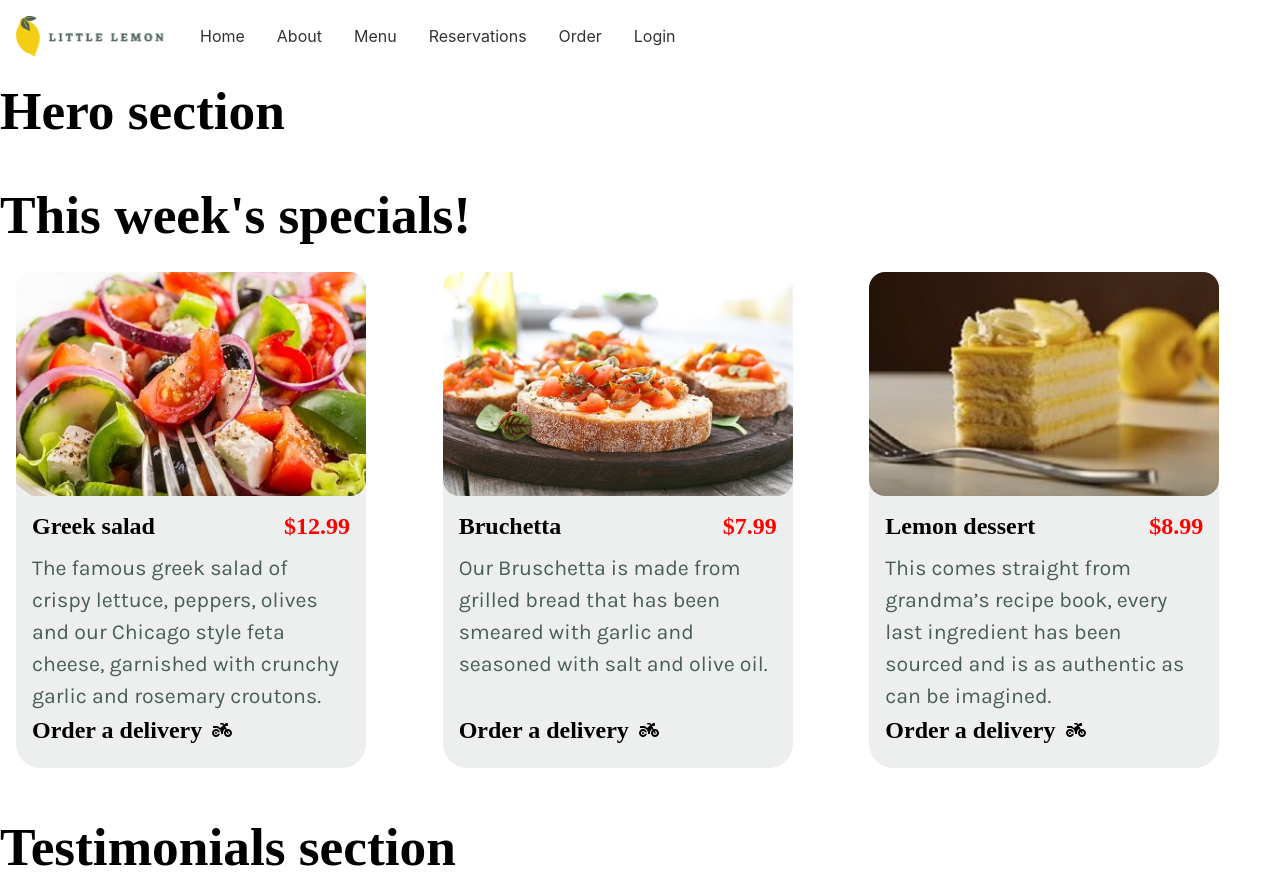
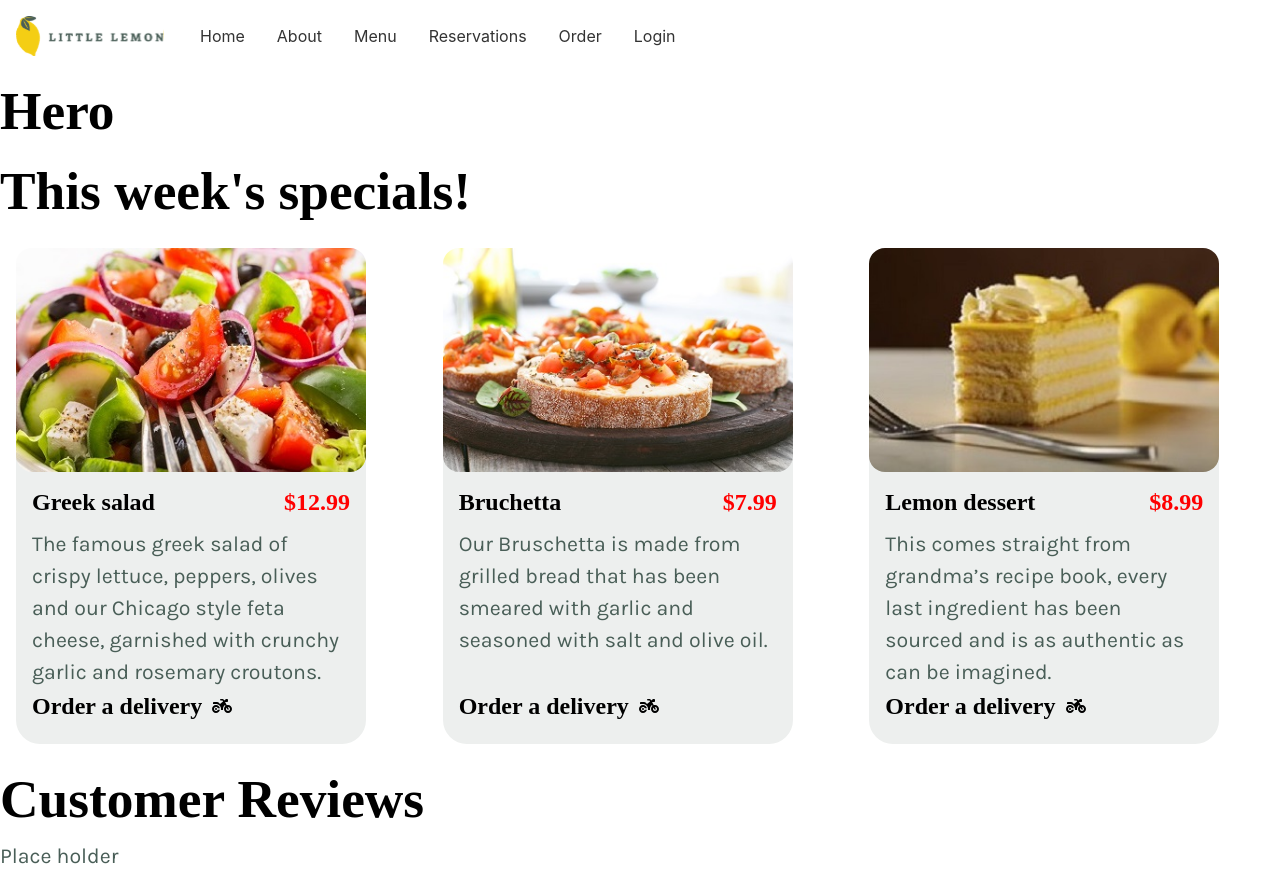
Before and after one commit to bryanluza/fewd-capstone-project, a React (Create React App) app: page / in a window 1280 px wide. Shown: the top 892 px of the page. Built offline with nearby package versions, Linux system fonts and the light colour scheme; a web font is replaced by a local one.

Commit message:
Reorganize structure and add components to be developed.

```diff
--- /dev/null
+++ b/src/components/Backstory.js
@@ -0,0 +1,11 @@
+// Backstory.js
+
+const Backstory = () => {
+    return (
+        <>
+            <h2>Our story</h2>
+        </>
+    )
+}
+
+export default Backstory;
--- /dev/null
+++ b/src/components/Hero.js
@@ -0,0 +1,11 @@
+// Hero.js
+
+const Hero = () => {
+    return (
+        <>
+            <h2>Hero</h2>
+        </>
+    )
+}
+
+export default Hero;
--- /dev/null
+++ b/src/components/ReviewCard.js
@@ -0,0 +1,11 @@
+// ReviewCard.js
+
+const ReviewCard = () => {
+    return (
+        <>
+            <p>Place holder</p>
+        </>
+    );
+}
+
+export default ReviewCard;
--- /dev/null
+++ b/src/components/Reviews.js
@@ -0,0 +1,13 @@
+// Review.js
+import ReviewCard from './ReviewCard';
+
+const Review = () => {
+    return (
+        <>
+            <h2>Customer Reviews</h2>
+            <ReviewCard/>
+        </>
+    )
+}
+
+export default Review;
--- a/src/components/Specials.js
+++ b/src/components/Specials.js
@@ -1,43 +1,51 @@
-import { Image, Text, VStack, Box, Flex } from "@chakra-ui/react";
-import { FontAwesomeIcon } from "@fortawesome/react-fontawesome";
-import { faMotorcycle } from "@fortawesome/free-solid-svg-icons";
-import { Link } from "react-router-dom";
+import { SimpleGrid } from "@chakra-ui/react";
+import SpecialsCard from "./SpecialsCard";
 
-const Card = ({ title, description, imageSrc, price }) => {
-  return (
-    <Box
-      backgroundColor="#EDEFEE"
-      textColor="black"
-      rounded="3xl"
-      paddingBottom={5}
-      height="100%"
-      display="flex"
-      flexDirection="column"
-      maxWidth="350px"
-    >
-      <VStack spacing={3} align="stretch" flex={1}>
-        <Image src={imageSrc} alt={title} rounded="16px" width="100%" objectFit="cover"/>
-        <Flex flexDirection="column" flex={1} paddingX={4}>
-          <Flex justifyContent="space-between" alignItems="center" mb={2}>
-            <h3>{title}</h3>
-            <h3 style={{color: "red"}}>${price}</h3>
-          </Flex>
-          <Text flex={1}>{description}</Text>
-          <Link
-            to="/order"
-          >
-            <Box
-              display="flex"
-              alignItems="center"
+const specials = [
+    {
+      title: "Greek salad",
+      description:
+        "The famous greek salad of crispy lettuce, peppers, olives and our Chicago style feta cheese, garnished with crunchy garlic and rosemary croutons.",
+      getImageSrc: () => require("../components/assets/greek-salad-card.jpg"),
+      price: "12.99",
+    },
+    {
+        title: "Bruchetta",
+        description:
+        "Our Bruschetta is made from grilled bread that has been smeared with garlic and seasoned with salt and olive oil.",
+        getImageSrc: () => require("../components/assets/bruchetta-card.jpg"),
+        price: "7.99",
+    },
+    {
+    title: "Lemon dessert",
+    description:
+        "This comes straight from grandma’s recipe book, every last ingredient has been sourced and is as authentic as can be imagined.",
+    getImageSrc: () => require("../components/assets/lemon-dessert-card.jpg"),
+    price: "8.99",
+    },
+  ];
+
+const Specials = () => {
+    return (
+        <>
+            <h2>This week's specials!</h2>
+            <SimpleGrid
+            columns={{ base: 1, md: 2, lg: 3 }}
+            spacing={8}
+            padding="1rem"
             >
-              <h3 style={{paddingRight:"10px"}}>Order a delivery</h3>
-              <FontAwesomeIcon icon={faMotorcycle}/>
-            </Box>
-          </Link>
-        </Flex>
-      </VStack>
-    </Box>
-  );
+            {specials.map((project) => (
+                <SpecialsCard
+                key={project.title}
+                title={project.title}
+                description={project.description}
+                price={project.price}
+                imageSrc={project.getImageSrc()}
+                />
+            ))}
+            </SimpleGrid>
+    </>
+    );
 };
 
-export default Card;
+export default Specials;
--- /dev/null
+++ b/src/components/SpecialsCard.js
@@ -0,0 +1,43 @@
+import { Image, Text, VStack, Box, Flex } from "@chakra-ui/react";
+import { FontAwesomeIcon } from "@fortawesome/react-fontawesome";
+import { faMotorcycle } from "@fortawesome/free-solid-svg-icons";
+import { Link } from "react-router-dom";
+
+const Card = ({ title, description, imageSrc, price }) => {
+  return (
+    <Box
+      backgroundColor="#EDEFEE"
+      textColor="black"
+      rounded="3xl"
+      paddingBottom={5}
+      height="100%"
+      display="flex"
+      flexDirection="column"
+      maxWidth="350px"
+    >
+      <VStack spacing={3} align="stretch" flex={1}>
+        <Image src={imageSrc} alt={title} rounded="16px" width="100%" objectFit="cover"/>
+        <Flex flexDirection="column" flex={1} paddingX={4}>
+          <Flex justifyContent="space-between" alignItems="center" mb={2}>
+            <h3>{title}</h3>
+            <h3 style={{color: "red"}}>${price}</h3>
+          </Flex>
+          <Text flex={1}>{description}</Text>
+          <Link
+            to="/order"
+          >
+            <Box
+              display="flex"
+              alignItems="center"
+            >
+              <h3 style={{paddingRight:"10px"}}>Order a delivery</h3>
+              <FontAwesomeIcon icon={faMotorcycle}/>
+            </Box>
+          </Link>
+        </Flex>
+      </VStack>
+    </Box>
+  );
+};
+
+export default Card;
--- a/src/pages/Homepage.js
+++ b/src/pages/Homepage.js
@@ -1,60 +1,18 @@
 // Homepage.js
 import Specials from "../components/Specials";
-import { SimpleGrid } from "@chakra-ui/react";
-
-const specials = [
-    {
-      title: "Greek salad",
-      description:
-        "The famous greek salad of crispy lettuce, peppers, olives and our Chicago style feta cheese, garnished with crunchy garlic and rosemary croutons.",
-      getImageSrc: () => require("../components/assets/greek-salad-card.jpg"),
-      price: "12.99",
-    },
-    {
-        title: "Bruchetta",
-        description:
-        "Our Bruschetta is made from grilled bread that has been smeared with garlic and seasoned with salt and olive oil.",
-        getImageSrc: () => require("../components/assets/bruchetta-card.jpg"),
-        price: "7.99",
-    },
-    {
-    title: "Lemon dessert",
-    description:
-        "This comes straight from grandma’s recipe book, every last ingredient has been sourced and is as authentic as can be imagined.",
-    getImageSrc: () => require("../components/assets/lemon-dessert-card.jpg"),
-    price: "8.99",
-    },
-  ];
+import Hero from "../components/Hero";
+import Reviews from "../components/Reviews";
+import Backstory from "../components/Backstory";
 
   const Homepage = () => {
     return (
       <>
-        <h2>Hero section</h2>
-        <br/>
-        <section>
-          <h2>This week's specials!</h2>
-          <SimpleGrid
-            columns={{ base: 1, md: 2, lg: 3 }}
-            spacing={8}
-            padding="1rem"
-          >
-            {specials.map((project) => (
-              <Specials
-                key={project.title}
-                title={project.title}
-                description={project.description}
-                price={project.price}
-                imageSrc={project.getImageSrc()}
-              />
-            ))}
-          </SimpleGrid>
-        </section>
-        <br/>
-        <h2>Testimonials section</h2>
-        <br/>
-        <h2>Our story section</h2>
-        <br/>
-    </>
+        <Hero/>
+        <Specials/>
+        <Reviews/>
+        <Backstory/>
+      </>
     );
   };
+
 export default Homepage;
```
Also changed, not shown: public/index.html (+1 -24 lines).
